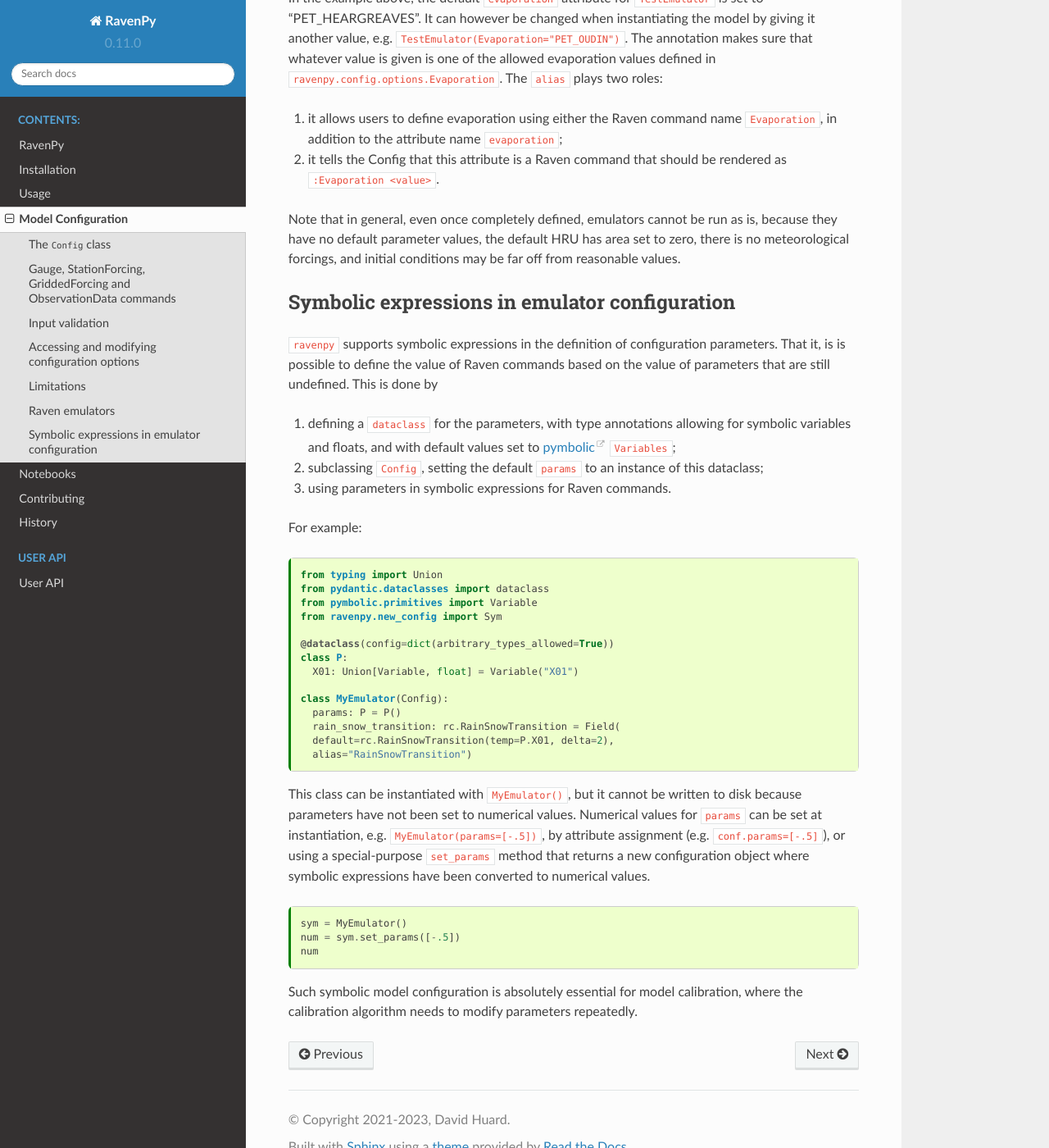
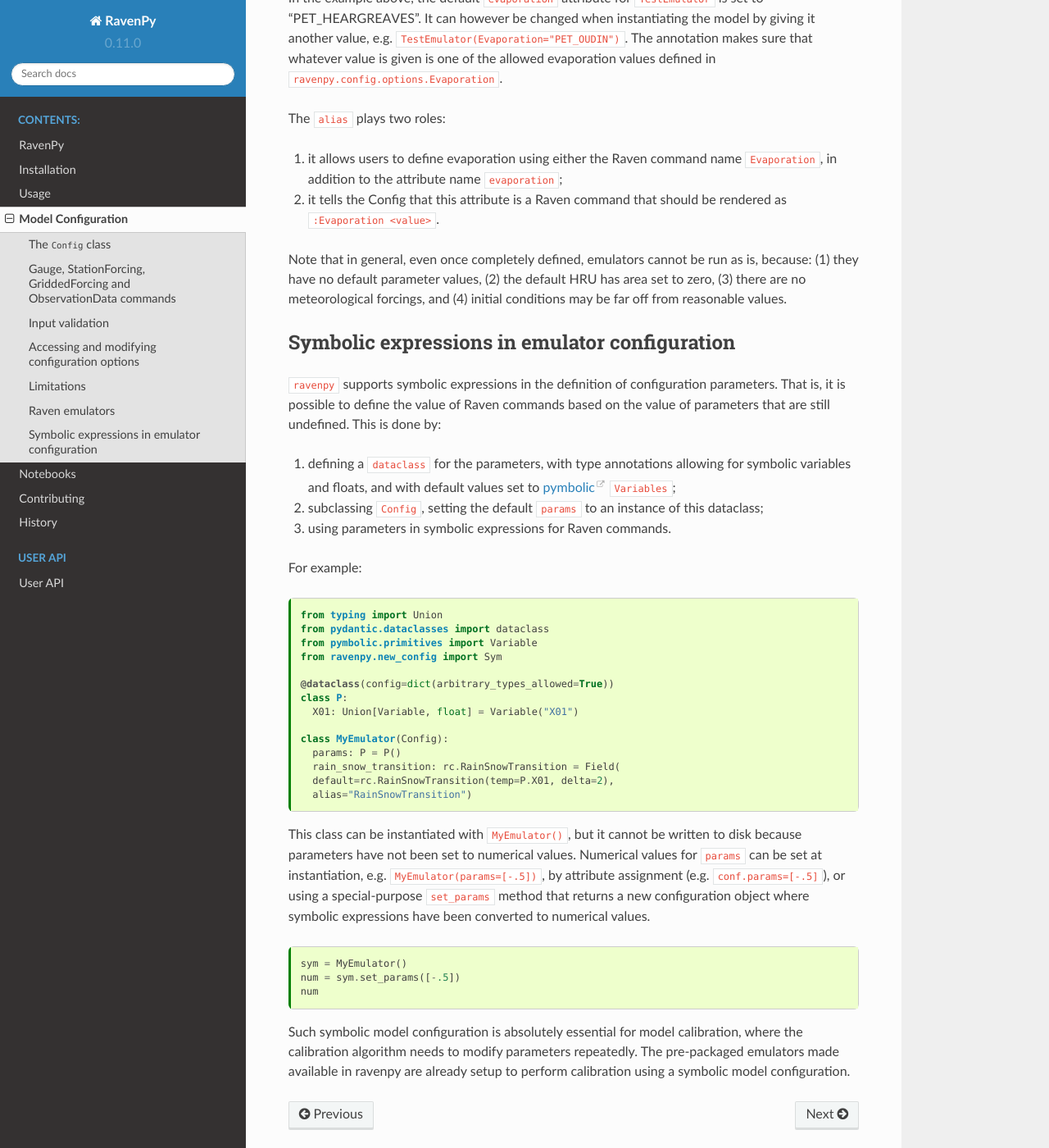
Before and after one commit to CSHS-CWRA/RavenPy, a Sphinx documentation site: the page built from docs/configuration.md, in a window 1280 px wide and 1400 px high, scrolled down 4153 px. Shown: the whole window at 82% size. Built offline with Sphinx 7.4.7 and the Read the Docs theme 2.0.0, drawn with Linux system fonts in a browser that asks for light colours; pages that are not in the unit, such as notebooks, are missing from menus; some of the changed text lies outside the part shown.

Commit message:
recorrected typos in configuration.md

````diff
--- a/docs/configuration.md
+++ b/docs/configuration.md
@@ -65,11 +65,11 @@
 
 ## Gauge, StationForcing, GriddedForcing and ObservationData commands
 
-Meteorological forcing inputs and streamflow observations are specified using the commands `Gauge`, `StationForcing` or `GriddedForcing`, and `ObservationData`. Ravenpy only supports reading and writing time series stored in netCDF. To facilitate the configuration of `rvt` files, each includes a class method `from_nc` that tries to infer the values of configuration options from the file's content. The inference rules are based on the CF-Convention, making input files CF compliant can simplify substantially model configuration. For example, the lookup for a given forcing type (PRECIP, RAINFALL, SNOWFALL, AVE_TEMP, etc) starts with the CF standard name (`ravenpy.config.conventions.CF_RAVEN`), but if that fails, `from_nc` will try alternative names given in the `alt_names` function argument.
+Meteorological forcing inputs and streamflow observations are specified using the commands `Gauge`, `StationForcing` or `GriddedForcing`, and `ObservationData`. Ravenpy only supports reading and writing time series stored in netCDF. To facilitate the configuration of `rvt` files, each includes a class method `from_nc` that tries to infer the values of configuration options from the file's content. The inference rules are based on the CF-Convention, making the configuration of models using input files that are CF compliant substantially simpler. For example, the lookup for a given forcing type (PRECIP, RAINFALL, SNOWFALL, AVE_TEMP, etc) starts with the CF standard name (`ravenpy.config.conventions.CF_RAVEN`), but if that fails, `from_nc` will try alternative names given in the `alt_names` function argument.
 
 For example, `ObservationData.from_nc(fn, station_idx=1, alt_names=["q_obs"])` opens a netCDF file `fn`, looks for a variable named `water_volume_transport_in_river_channel`, and when that fails, looks for `q_obs`. It returns an `rc.ObservationData` instance, itself holding a `ReadFromNetCDF` command with `FileNameNC`, `VarNameNC`, `DimNamesNC`, `StationIdx`, etc. Any value that should be part of the command but is not correctly extracted can be specified explicitly using extra keyword arguments given to `from_nc`.
 
-Note that in the case of `Gauge.from_nc`, extra keyword arguments for `:Data` and `:ReadFromNetCDF` are set via the `data_kwds` dictionary, keyed by data type. The keyword `"ALL"` signifies that the keywords should be set for all variables. For example, if the forcing file does not include the gauge longitude and latitude, it could be set with `Gauge.from_nc([pr.nc, tas.nc], data_type=["PRECIP", "AVE_TEMP"], data_kwds={"ALL": {"Latitude": 45, "Longitude"=-80}})`. Linear transformations needed to convert units are inferred automatically whenever possible, if those fail, set them explicitly with `data_kwds`, e.g. `data_kwds={"PRECIP": {"Deaccumulate": True, "TimeShift": -0.25, "LinearTransform": {"scale": 1000}}}`. Note that automatic units conversion will fail for precipitation accumulated during the day which need the `:Deaccumulate` option.
+Note that in the case of `Gauge.from_nc`, extra keyword arguments for `:Data` and `:ReadFromNetCDF` are set via the `data_kwds` dictionary, keyed by data type. The keyword `"ALL"` signifies that the keywords should be set for all variables. For example, if the forcing file does not include the gauge longitude and latitude, it could be set with `Gauge.from_nc([pr.nc, tas.nc], data_type=["PRECIP", "AVE_TEMP"], data_kwds={"ALL": {"Latitude": 45, "Longitude"=-80}})`. Linear transformations needed to convert units are inferred automatically whenever possible. If those fail, set them explicitly with `data_kwds`, e.g. `data_kwds={"PRECIP": {"Deaccumulate": True, "TimeShift": -0.25, "LinearTransform": {"scale": 1000}}}`. Note that automatic units conversion will fail for precipitation accumulated during the day which need the `:Deaccumulate` option.
 
 
 ## Input validation
@@ -140,15 +140,16 @@
 ```
 
 In the example above, the default `evaporation` attribute for `TestEmulator` is set to "PET_HEARGREAVES". It can however be changed when instantiating the model by giving it another value, e.g. `TestEmulator(Evaporation="PET_OUDIN")`. The annotation makes sure that whatever value is given is one of the allowed evaporation values defined in `ravenpy.config.options.Evaporation`.
+
 The `alias` plays two roles:
 1. it allows users to define evaporation using either the Raven command name `Evaporation`, in addition to the attribute name `evaporation`;
 2. it tells the Config that this attribute is a Raven command that should be rendered as `:Evaporation <value>`.
 
-Note that in general, even once completely defined, emulators cannot be run as is, because they have no default parameter values, the default HRU has area set to zero, there is no meteorological forcings, and initial conditions may be far off from reasonable values.
+Note that in general, even once completely defined, emulators cannot be run as is, because: (1) they have no default parameter values, (2) the default HRU has area set to zero, (3) there are no meteorological forcings, and (4) initial conditions may be far off from reasonable values.
 
 ## Symbolic expressions in emulator configuration
 
-`ravenpy` supports symbolic expressions in the definition of configuration parameters. That it, is is possible to define the value of Raven commands based on the value of parameters that are still undefined. This is done by
+`ravenpy` supports symbolic expressions in the definition of configuration parameters. That is, it is possible to define the value of Raven commands based on the value of parameters that are still undefined. This is done by:
 
   1. defining a `dataclass` for the parameters, with type annotations allowing for symbolic variables and floats, and with default values set to [pymbolic](https://documen.tician.de/pymbolic/) `Variables`;
   2. subclassing `Config`, setting the default `params` to an instance of this dataclass;
@@ -181,4 +182,4 @@
 num
 ```
 
-Such symbolic model configuration is absolutely essential for model calibration, where the calibration algorithm needs to modify parameters repeatedly.
+Such symbolic model configuration is absolutely essential for model calibration, where the calibration algorithm needs to modify parameters repeatedly. The pre-packaged emulators made available in ravenpy are already setup to perform calibration using a symbolic model configuration.
````
Also changed, not shown: other parts of docs/configuration.md (+2 -2 lines).
